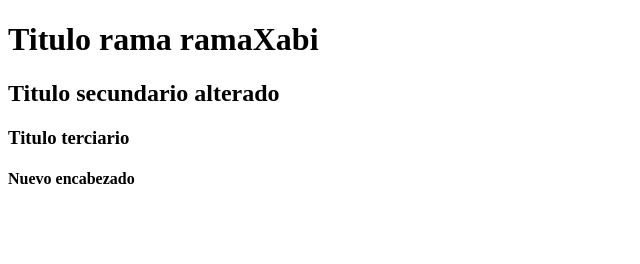
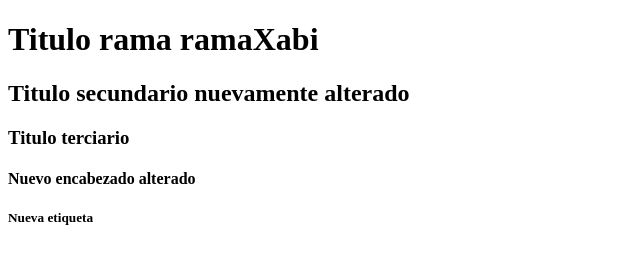
Before and after one commit to XabierGallardo/repoExperimental, a plain HTML site: page index.html in a window 1280 px wide. Shown: the whole page, without its empty margins (0-640 px from the left). Drawn offline with Linux system fonts and the light colour scheme.

Commit message:
Engadido cambios na main

```diff
--- a/index.html
+++ b/index.html
@@ -7,8 +7,9 @@
 </head>
 <body>
     <h1>Titulo rama ramaXabi</h1>
-    <h2>Titulo secundario alterado</h2>
+    <h2>Titulo secundario nuevamente alterado</h2>
     <h3>Titulo terciario</h3>
-    <h4>Nuevo encabezado</h4>
+    <h4>Nuevo encabezado alterado</h4>
+    <h5>Nueva etiqueta</h5>
 </body>
 </html>
```
